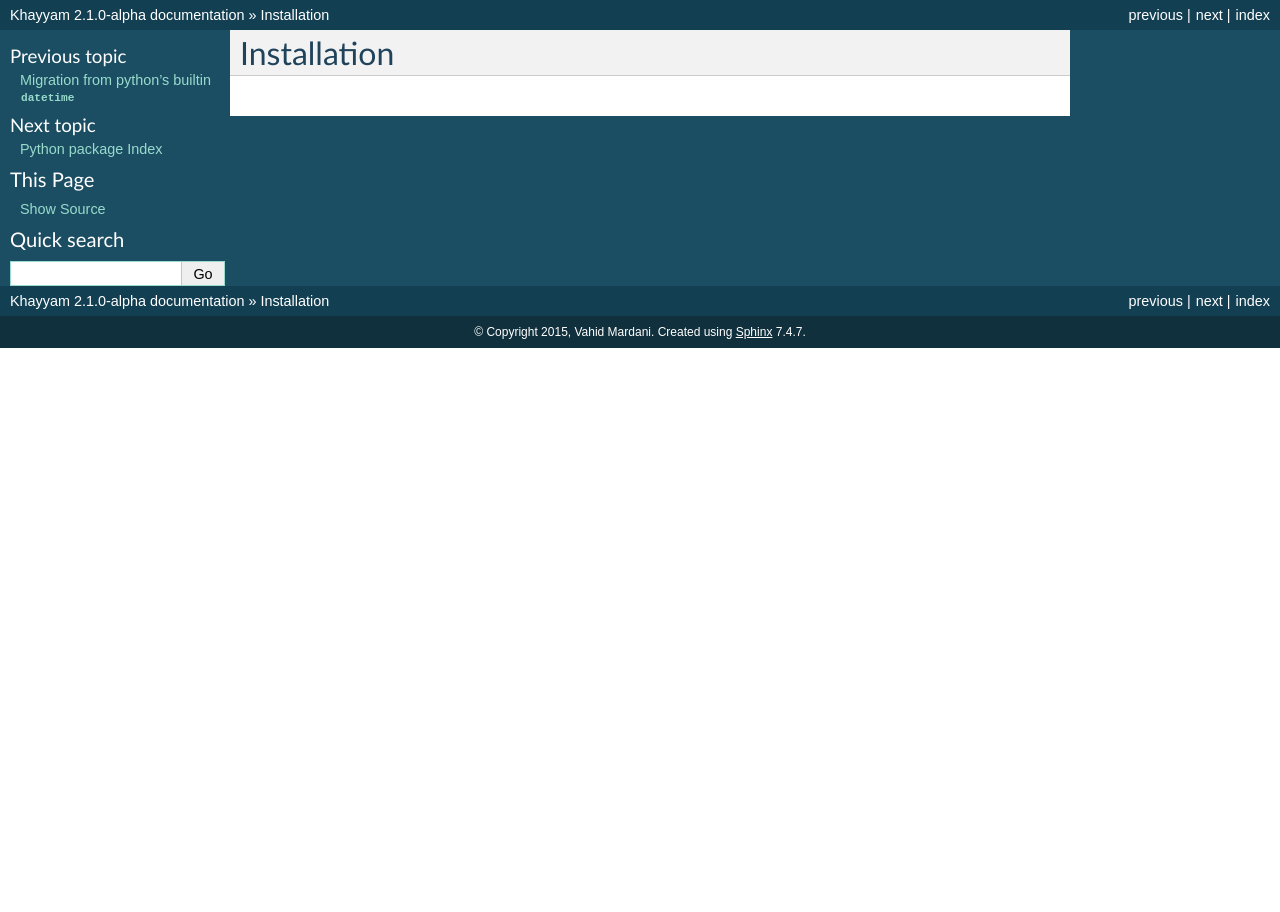
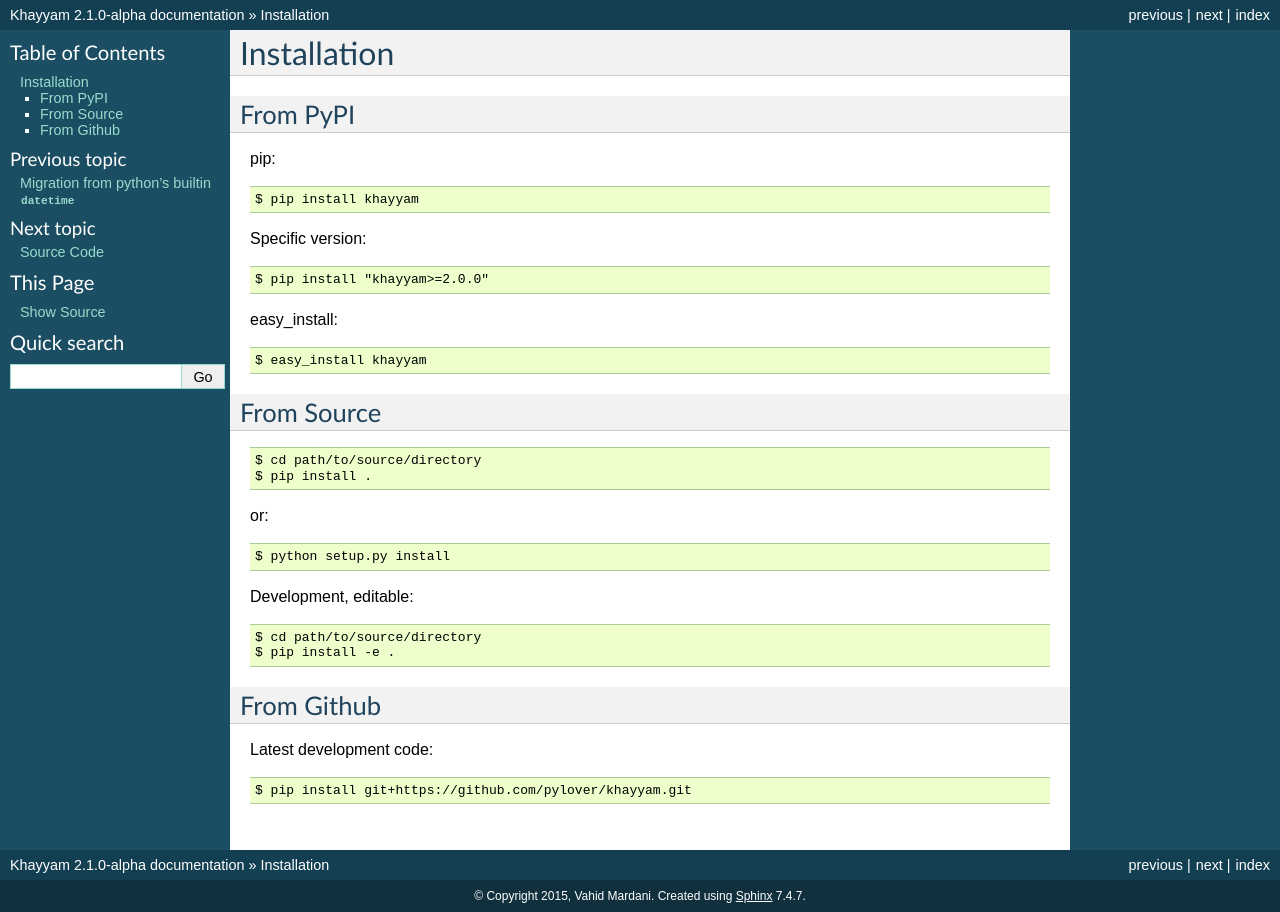
Before and after one commit to pylover/khayyam, a Sphinx documentation site: the page built from sphinx/installation.rst, in a window 1280 px wide. Built offline with Sphinx 7.4.7, drawn with Linux system fonts in a browser that asks for light colours.

```diff
--- a/sphinx/installation.rst
+++ b/sphinx/installation.rst
@@ -1,2 +1,42 @@
 Installation
 ============
+
+From PyPI
+---------
+
+pip::
+
+  $ pip install khayyam
+
+Specific version::
+
+  $ pip install "khayyam>=2.0.0"
+
+easy_install::
+
+  $ easy_install khayyam
+
+
+From Source
+-----------
+::
+
+  $ cd path/to/source/directory
+  $ pip install .
+
+or::
+
+  $ python setup.py install
+
+Development, editable::
+
+  $ cd path/to/source/directory
+  $ pip install -e .
+
+
+
+From Github
+-----------
+Latest development code::
+
+  $ pip install git+https://github.com/pylover/khayyam.git
--- /dev/null
+++ b/sphinx/links.rst
@@ -0,0 +1,5 @@
+Links
+=====
+
+`Python Package Index <http://pypi.python.org>`_
+------------------------------------------------
--- a/sphinx/migration.rst
+++ b/sphinx/migration.rst
@@ -1,2 +1,4 @@
+.. _migration:
+
 Migration from python's builtin :py:mod:`datetime`
 ==================================================
--- a/sphinx/pypi.rst
+++ /dev/null
@@ -1,4 +0,0 @@
-Python package Index
-====================
-
-https://pypi.python.org/pypi/Khayyam
```
Also changed, not shown: sphinx/index.rst (+14 -5 lines).
